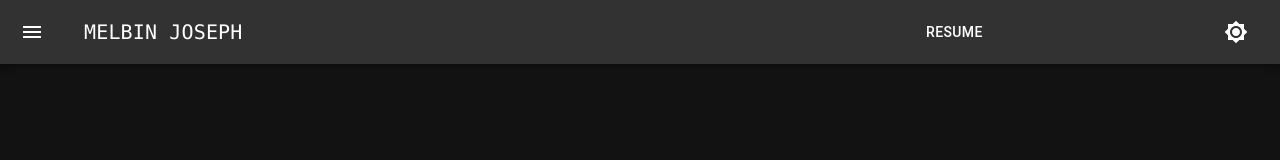
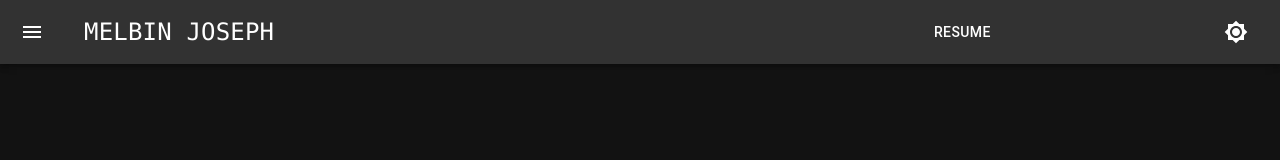
Before and after one commit to melbin726/Portfolio, a React (Create React App) app: page / in a window 1280 px wide. Shown: the top 160 px of the page. Built offline with nearby package versions, Linux system fonts and the light colour scheme.

Commit message:
Fix ESLint errors and warnings

```diff
--- a/src/components/Navbar.js
+++ b/src/components/Navbar.js
@@ -23,9 +23,7 @@ const AnimatedButton = styled(Button)({
   },
 });
 
-
-
-const AnimatedTypography = styled(Typography)({
+const AnimatedTypography = styled(Typography)(({ theme }) => ({
   transition: 'color 0.3s ease-in-out, transform 0.3s ease-in-out',
   '&:hover': {
     color: '#ff4081',
@@ -33,7 +31,16 @@ const AnimatedTypography = styled(Typography)({
   },
   textDecoration: 'none',
   fontFamily: 'Monaco, Courier, monospace', // Font for a developer background
-});
+  whiteSpace: 'nowrap', // Prevent text from breaking into multiple lines
+  overflow: 'hidden',
+  textOverflow: 'ellipsis',
+  [theme.breakpoints.down('sm')]: {
+    fontSize: '1rem',
+  },
+  [theme.breakpoints.up('sm')]: {
+    fontSize: '1.5rem',
+  },
+}));
 
 function Navbar() {
   const { theme, toggleTheme } = useThemeContext();
@@ -66,24 +73,21 @@ function Navbar() {
         >
           <Box onClick={toggleDrawer(false)} onKeyDown={toggleDrawer(false)}>
             <List>
-            <Typography variant="h6" style={{ flexGrow: 1, textAlign: 'center', fontFamily: 'Fantasy', fontSize: '20px' }}>
+              <Typography variant="h6" style={{ flexGrow: 1, textAlign: 'center', fontFamily: 'Fantasy', fontSize: '20px' }}>
                 <AnimatedButton color="inherit" component={Link} to="/">
                   Home
                 </AnimatedButton>
               </Typography>
-
               <Typography variant="h6" style={{ flexGrow: 1, textAlign: 'center', fontFamily: 'Fantasy', fontSize: '20px' }}>
                 <AnimatedButton color="inherit" component={Link} to="/portfolio">
                   Portfolio
                 </AnimatedButton>
               </Typography>
-
               <Typography variant="h6" style={{ flexGrow: 1, textAlign: 'center', fontFamily: 'Fantasy', fontSize: '20px' }}>
                 <AnimatedButton color="inherit" component={Link} to="/about">
                   About
                 </AnimatedButton>
               </Typography>
-
               <Typography variant="h6" style={{ flexGrow: 1, textAlign: 'center', fontFamily: 'Fantasy', fontSize: '20px' }}>
                 <AnimatedButton color="inherit" component={Link} to="/contact">
                   Contact
```
